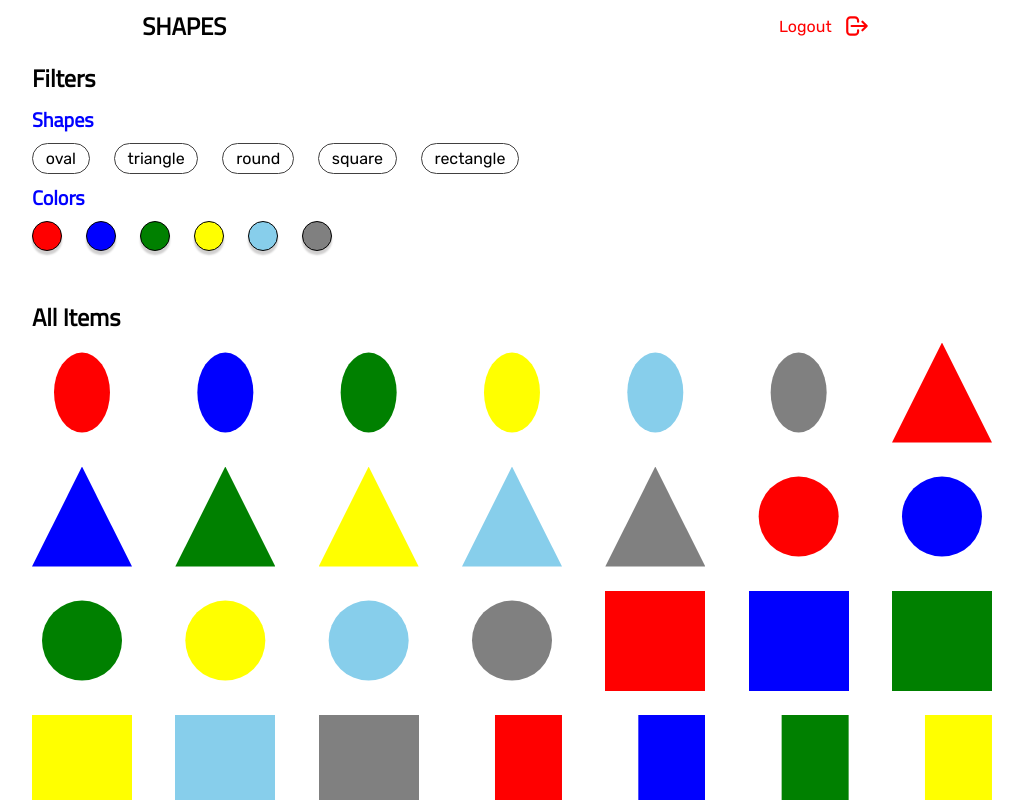
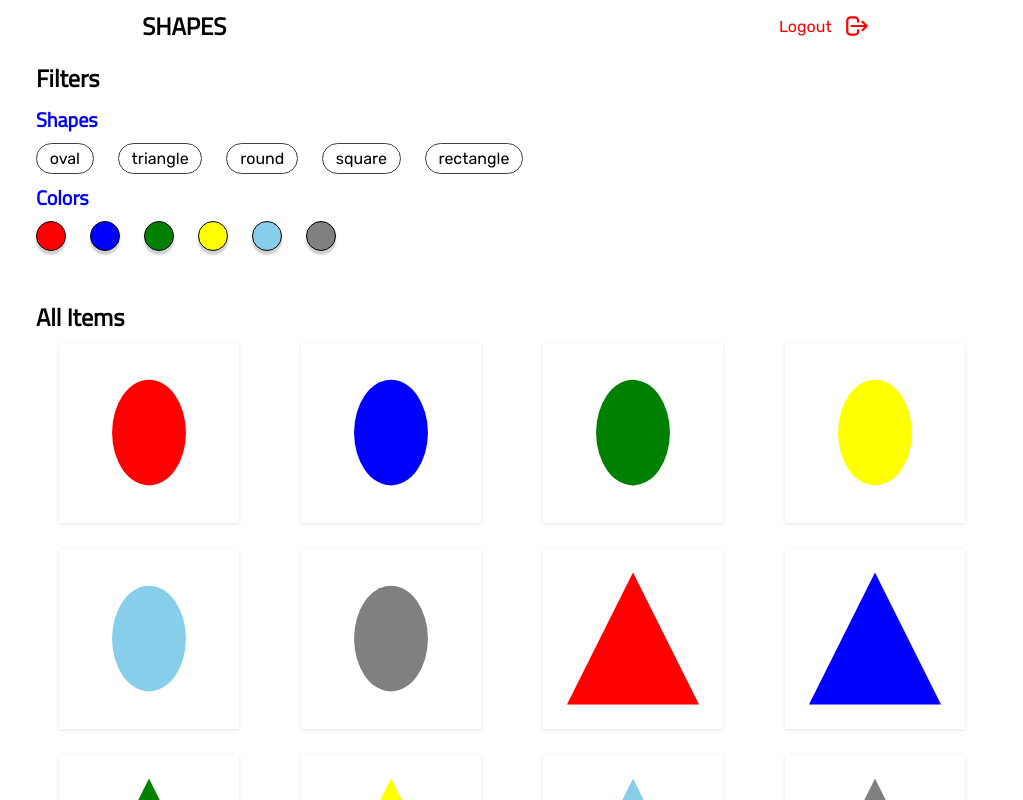
Before and after one commit to samuelkurdz/shapes, a React (Create React App) app: page / in a window 1280 px wide. Both pictures are taken after a click on the button "Login". Shown: the top 800 px of the page, without its empty margins (128-1151 px from the left). Built offline with nearby package versions, Linux system fonts and the light colour scheme.

Commit message:
items design coherency

```diff
--- a/src/components/preview-container/preview-container.scss
+++ b/src/components/preview-container/preview-container.scss
@@ -1,16 +1,33 @@
 .preview-container {
-	margin-top: 3rem;
+	margin: 3rem 0;
 }
 
 .items {
 	display: flex;
 	flex-wrap: wrap;
-	justify-content: space-between;
-	gap: 1.5rem;
+	justify-content: space-around;
+	gap: 1rem;
 
 	div {
-		height: 100px;
-		width: 100px;
+		height: 150px;
+		width: 150px;
+		padding: 1.5rem;
+    box-shadow: 0px 1px 4px 0px hsl(0, 6%, 90%);
+		margin-bottom: 10px;
+
+		.item {
+			height: 100%;
+			width: 100%;
+		}
+	}
+}
+
+@media (min-width: 600px) {
+	.items {
+		div {
+			height: 180px;
+			width: 180px;
+		}
 	}
 }
 
@@ -27,6 +44,5 @@
 }
 
 .rectangle {
-	// clip-path: polygon(0 28%, 100% 28%, 100% 86%, 0 86%);
-	clip-path: polygon(33% 0, 100% 0, 100% 100%, 33% 100%);
+	clip-path: polygon(0 20%, 100% 20%, 100% 80%, 0 80%);
 }
--- a/src/components/preview-container/preview-container.tsx
+++ b/src/components/preview-container/preview-container.tsx
@@ -10,7 +10,13 @@ const PreviewContainer = () => {
       <h2>All Items</h2>
 
       <section className="items">
-        {shapes.map((shape) => colors.map((color) => <div className={`${shape} ${color}`} />))}
+        {shapes.map((shape) =>
+          colors.map((color) => (
+            <div>
+              <div className={`${shape} ${color} item`} />
+            </div>
+          )),
+        )}
       </section>
     </div>
   );
--- a/src/pages/home/home.scss
+++ b/src/pages/home/home.scss
@@ -1,16 +1,18 @@
 .home-page {
-	padding: 0 1rem;
+	padding: 0 1.5rem;
+	max-width: 1000px;
+	margin: 0 auto;
 }
 
-@media (min-width: 500px) {
-	.home-page {
-		padding: 0 2rem;
-	}
-}
+// @media (min-width: 500px) {
+// 	.home-page {
+// 		padding: 0 2rem;
+// 	}
+// }
 
 
-@media (min-width: 780px) {
-	.home-page {
-		padding: 0 10rem;
-	}
-}
+// @media (min-width: 780px) {
+// 	.home-page {
+// 		padding: 0 10rem;
+// 	}
+// }
```
Also changed, not shown: 1 other file (tests, documents, lock files or other folders).
